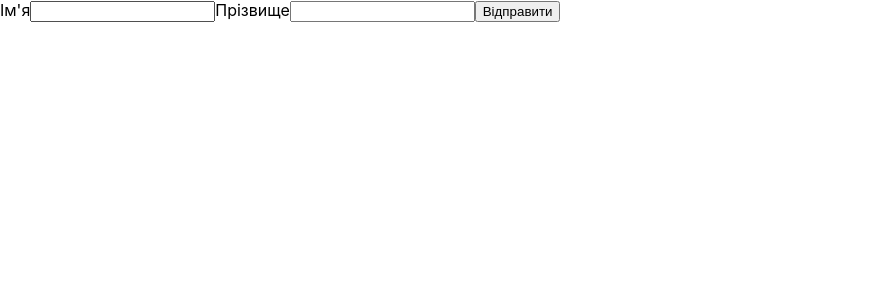
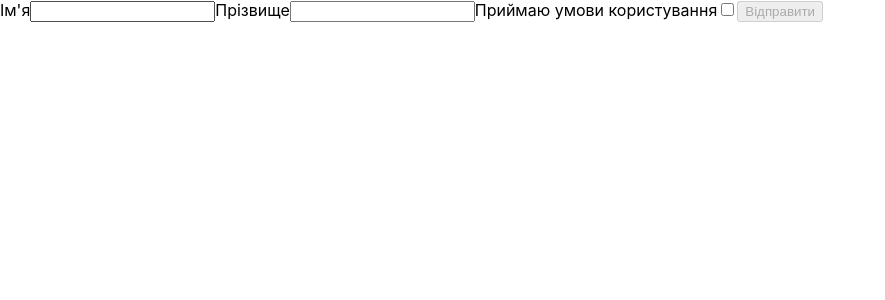
Before and after one commit to skif6623/Counter-on-class, a React (Create React App) app: page / in a window 1280 px wide. Shown: the top 300 px of the page, without its empty margins (0-885 px from the left). Built offline with nearby package versions, Linux system fonts and the light colour scheme.

Commit message:
added checkbox and disabled button

```diff
--- a/src/components/Form/Form.jsx
+++ b/src/components/Form/Form.jsx
@@ -4,6 +4,13 @@ export class Form extends Component {
   state = {
     name: '',
     tag: '',
+    license: false,
+  };
+
+  handleLicenceChange = e => {
+    console.log(e.currentTarget.checked);
+
+    this.setState({ license: !this.state.license });
   };
 
   handleChange = e => {
@@ -49,7 +56,16 @@ export class Form extends Component {
             onChange={this.handleChange}
           />
         </label>
-        <button>Відправити</button>
+        <label>
+          Приймаю умови користування
+          <input
+            type="checkbox"
+            name="licence"
+            checked={this.state.license}
+            onChange={this.handleLicenceChange}
+          />
+        </label>
+        <button disabled={!this.state.license}>Відправити</button>
       </form>
     );
   }
```
